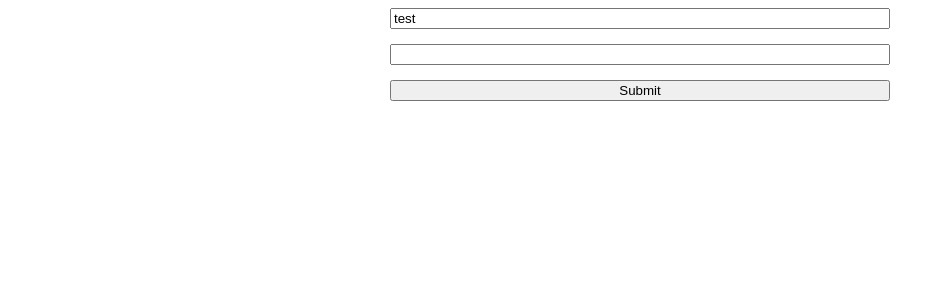
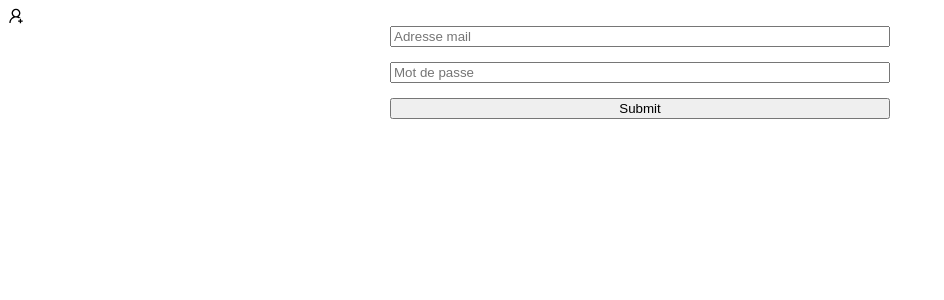
Before and after one commit to BenGex31/Mariage, a React (Create React App) app: page / in a window 1280 px wide. Shown: the top 300 px of the page, without its empty margins (0-944 px from the left). Built offline with nearby package versions, Linux system fonts and the light colour scheme.

Commit message:
Install Ant design Icons

```diff
--- a/package.json
+++ b/package.json
@@ -5,6 +5,7 @@
   "keywords": [],
   "main": "src/index.js",
   "dependencies": {
+    "@ant-design/icons": "4.6.2",
     "@react-firebase/auth": "0.2.10",
     "firebase": "8.6.3",
     "react": "17.0.2",
--- a/src/App.js
+++ b/src/App.js
@@ -1,6 +1,14 @@
 import "./styles.css";
 import AuthForm from "../src/Components/AuthForm";
+import UserAddOutlined from "@ant-design/icons/UserAddOutlined";
 
 export default function App() {
-  return <AuthForm />;
+  return(
+    <>
+    <div className="Icon" >
+      <UserAddOutlined />
+    </div>
+    <AuthForm />
+    </>
+  )
 }
--- a/src/Components/AuthForm.js
+++ b/src/Components/AuthForm.js
@@ -16,10 +16,10 @@ export default function App() {
     /* "handleSubmit" will validate your inputs before invoking "onSubmit" */
     <form onSubmit={handleSubmit(onSubmit)}>
       {/* register your input into the hook by invoking the "register" function */}
-      <input defaultValue="test" {...register("example")} />
+      <input placeholder="Adresse mail" {...register("example")} />
 
       {/* include validation with required or other standard HTML validation rules */}
-      <input {...register("exampleRequired", { required: true })} />
+      <input placeholder="Mot de passe" {...register("exampleRequired", { required: true })} />
       {/* errors will return when field validation fails  */}
       {errors.exampleRequired && <span>This field is required</span>}
 
```
